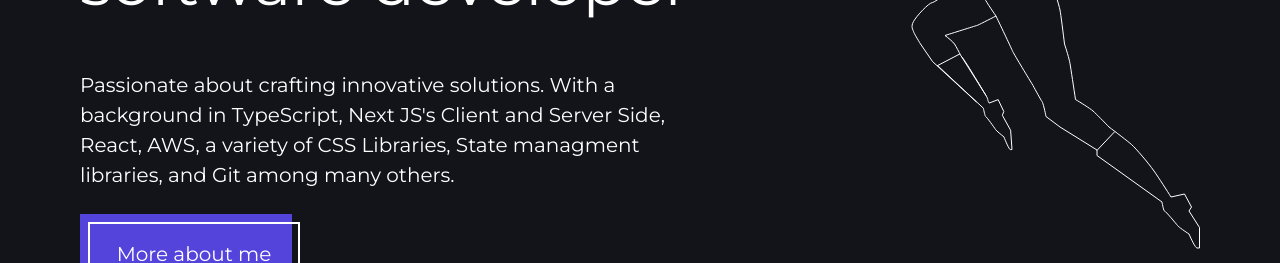
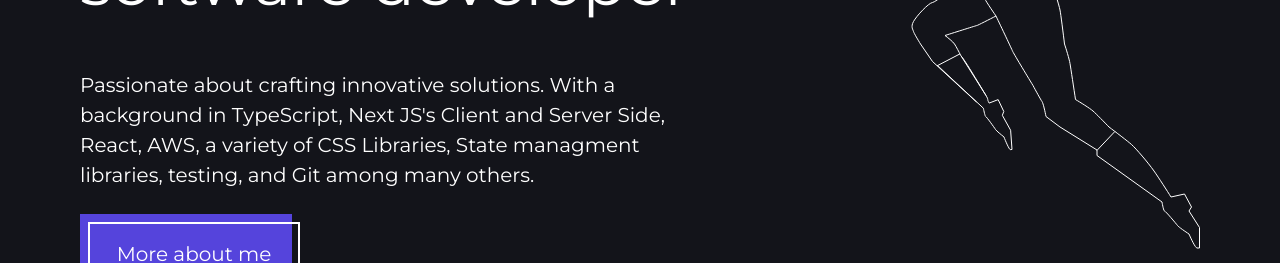
Before and after one commit to 93Belen/portfolio, a Next.js app: page / in a window 1280 px wide. Shown: the part 406-669 px from the top of the page. Built offline with nearby package versions, Linux system fonts and the light colour scheme.

Commit message:
added testing to home page skills

```diff
--- a/app/page.tsx
+++ b/app/page.tsx
@@ -13,7 +13,7 @@ export default function Home() {
           </div>
           <h1 className='text-lg text-white md:text-[3rem] lg:text-xl'>belén, your <br/> software developer</h1>
         </div>
-        <p className='text-white text-md'>Passionate about crafting innovative solutions. With a background in TypeScript, Next JS's Client and Server Side, React, AWS, a variety of CSS Libraries, State managment libraries, and Git among many others.</p>
+        <p className='text-white text-md'>Passionate about crafting innovative solutions. With a background in TypeScript, Next JS's Client and Server Side, React, AWS, a variety of CSS Libraries, State managment libraries, testing, and Git among many others.</p>
      </div>
      <Link href='/belengm/about' className='bg-purple w-[13.25rem] h-[4rem] cursor-pointer'>
         <div className='border-2 border-white w-[13.25rem] h-[4rem] relative left-2 top-2 flex justify-center z-0 hover:left-1 hover:top-1 duration-100'>
```
